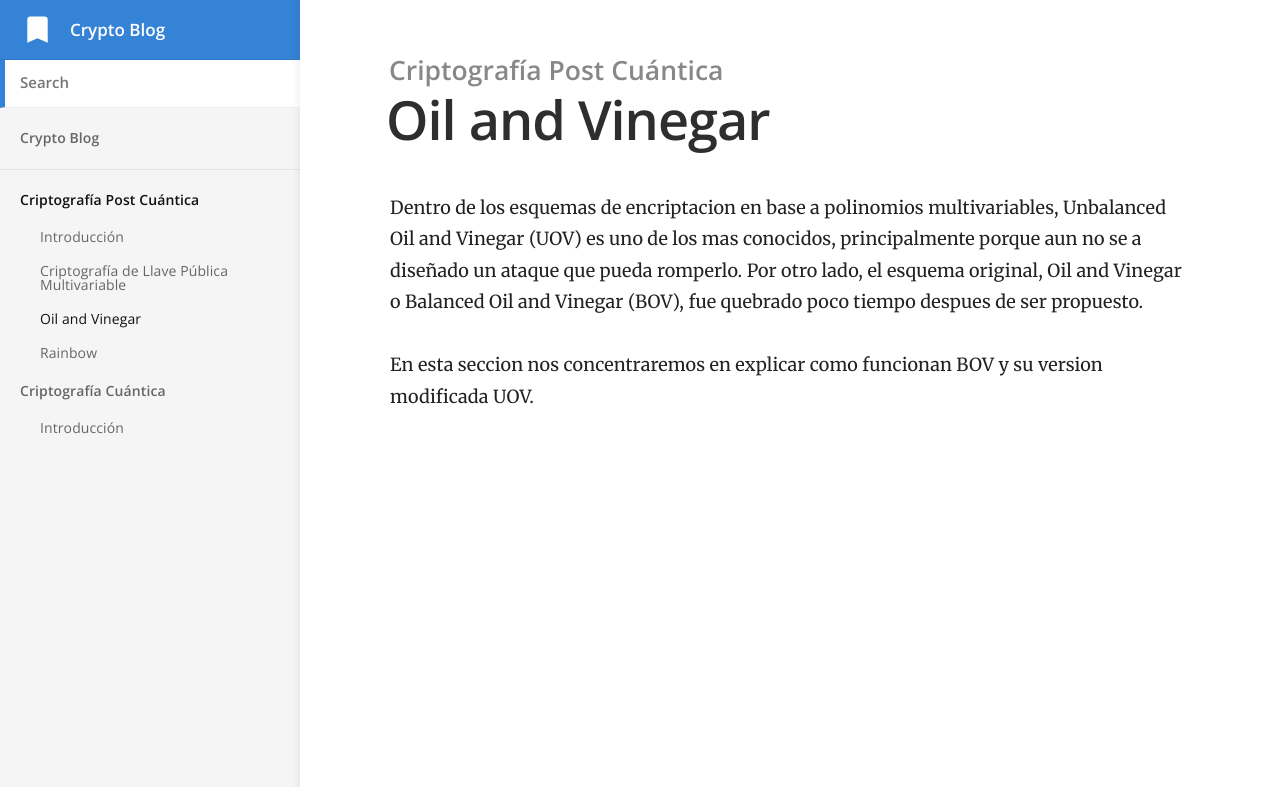
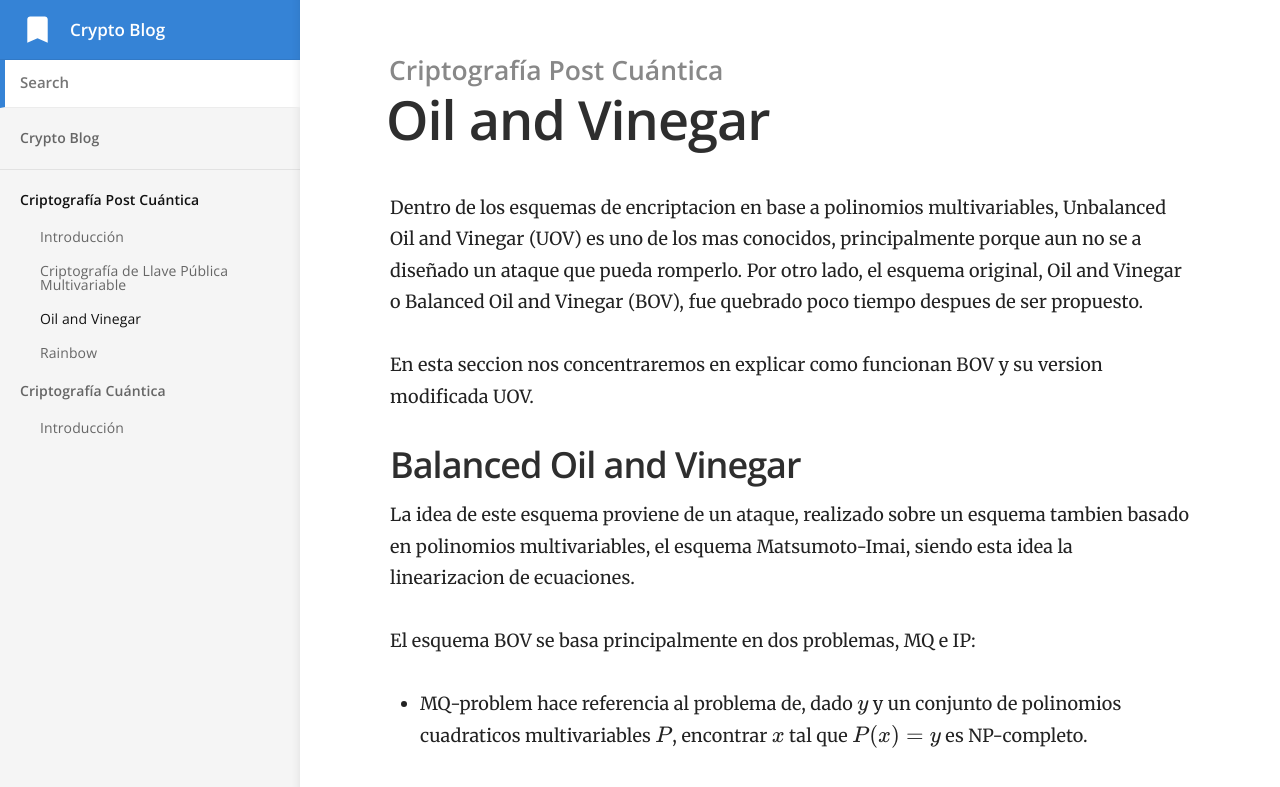
Before and after one commit to gonzalejandro/crypto-blog, a Jekyll site: the page built from _docs/post-quantic/oil-and-vinegar.md, in a window 1280 px wide. Shown: the top 787 px of the page. Built offline with Jekyll 4.4.1, drawn with Linux system fonts in a browser that asks for light colours; formulas are drawn with MathJax 3.

Commit message:
Defining BOV

```diff
--- a/_docs/post-quantic/oil-and-vinegar.md
+++ b/_docs/post-quantic/oil-and-vinegar.md
@@ -7,3 +7,10 @@ order: 3
 Dentro de los esquemas de encriptacion en base a polinomios multivariables, Unbalanced Oil and Vinegar (UOV) es uno de los mas conocidos, principalmente porque aun no se a diseñado un ataque que pueda romperlo. Por otro lado, el esquema original, Oil and Vinegar o Balanced Oil and Vinegar (BOV), fue quebrado poco tiempo despues de ser propuesto.
 
 En esta seccion nos concentraremos en explicar como funcionan BOV y su version modificada UOV.
+
+## Balanced Oil and Vinegar
+
+La idea de este esquema proviene de un ataque, realizado sobre un esquema tambien basado en polinomios multivariables, el esquema Matsumoto-Imai, siendo esta idea la linearizacion de ecuaciones.
+
+El esquema BOV se basa principalmente en dos problemas, MQ e IP:
+ - MQ-problem hace referencia al problema de, dado $$y$$ y un conjunto de polinomios cuadraticos multivariables $$P$$, encontrar $$x$$ tal que $$P(x) = y$$ es NP-completo.
```
